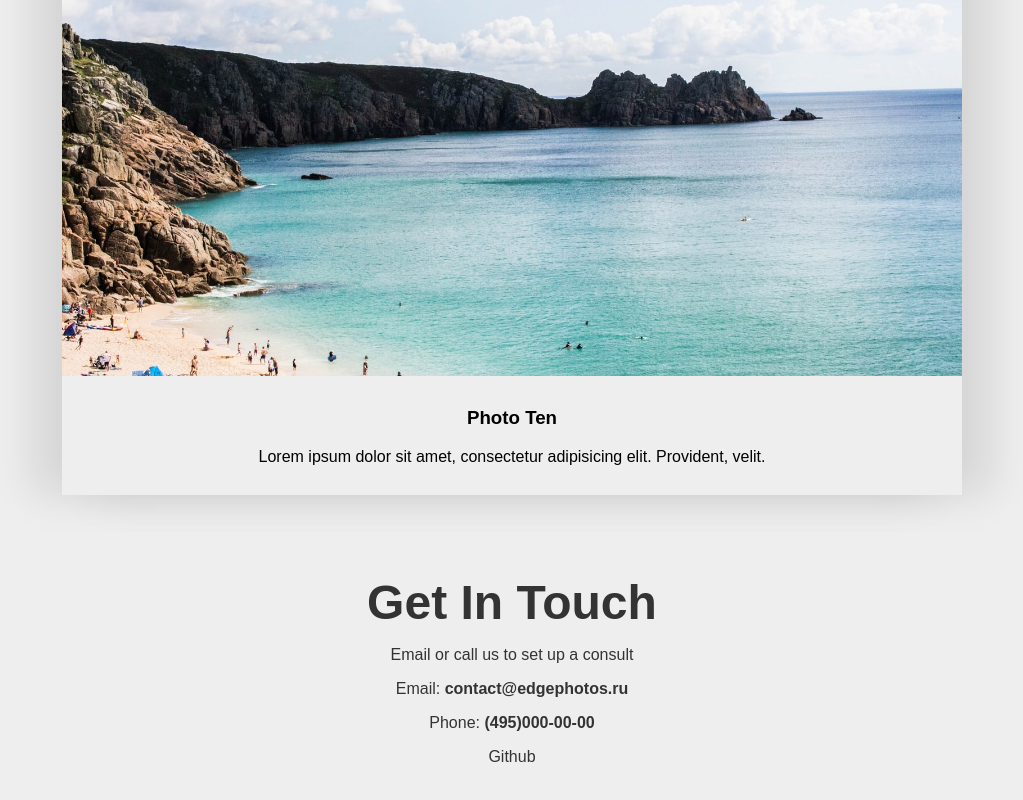
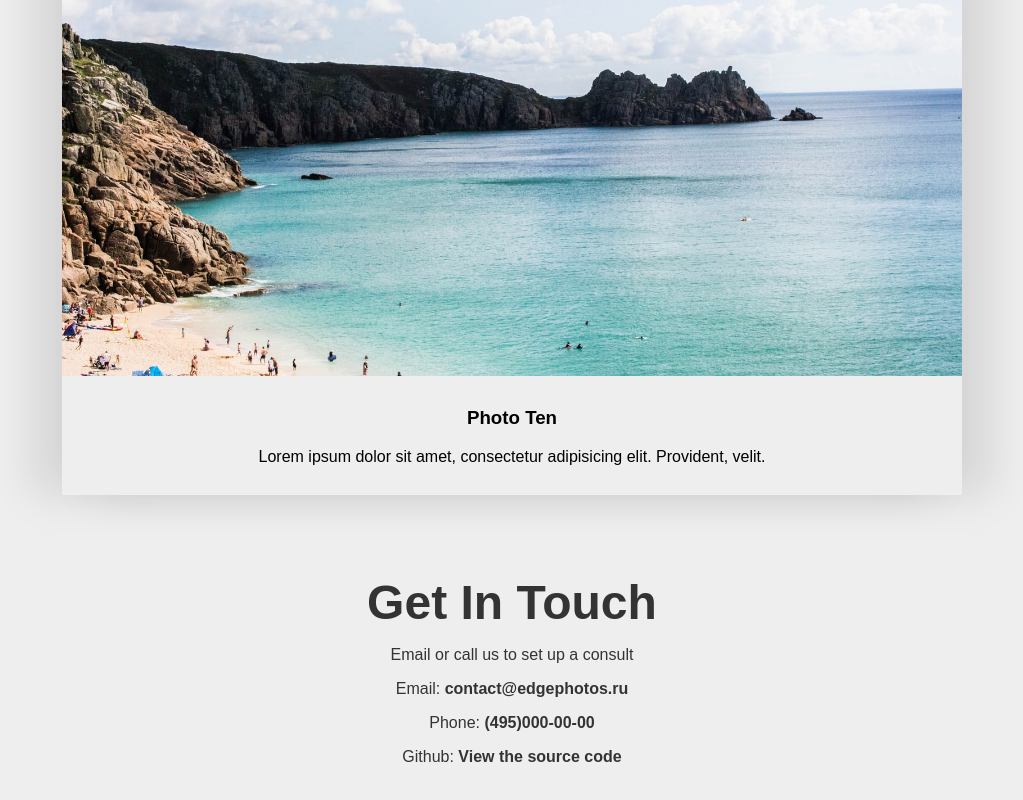
Before and after one commit to Imfortes/edge-photography, a website: page dist/index.html in a window 1280 px wide. Shown: the part 6628-7428 px from the top of the page, without its empty margins (128-1151 px from the left). Drawn offline with nearby package versions, Linux system fonts and the light colour scheme.

Commit message:
Update index.html

```diff
--- a/dist/index.html
+++ b/dist/index.html
@@ -98,7 +98,7 @@
     <p>Email or call us to set up a consult</p>
     <p>Email: <strong><a href="mailto:contact@edgephotos.ru">contact@edgephotos.ru</a></strong></p>
     <p>Phone: <strong><a href="tel:+4950000000">(495)000-00-00</a></strong></p>
-    <p><a href="https://github.com/Imfortes/edge-photography">Github</a></p
+    <p><a href="https://github.com/Imfortes/edge-photography">Github: <strong>View the source code</strong></a></p
 </footer>
 
 
```
